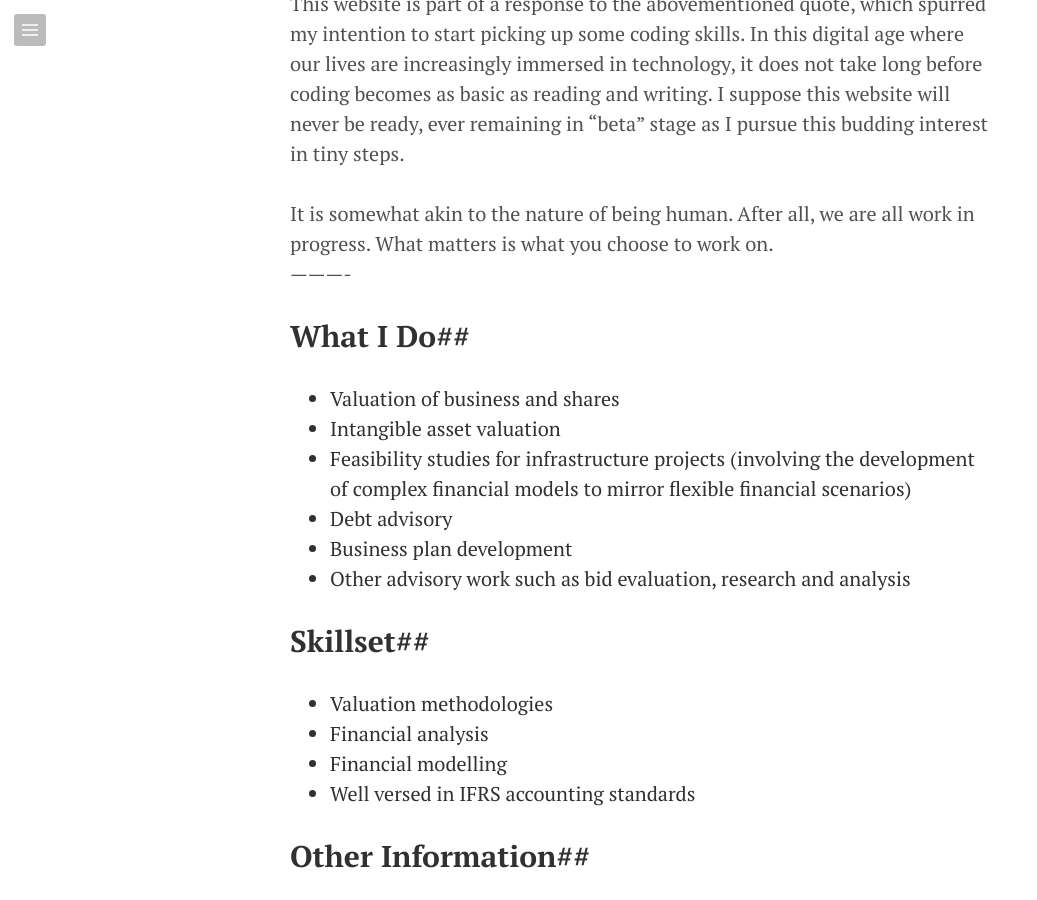
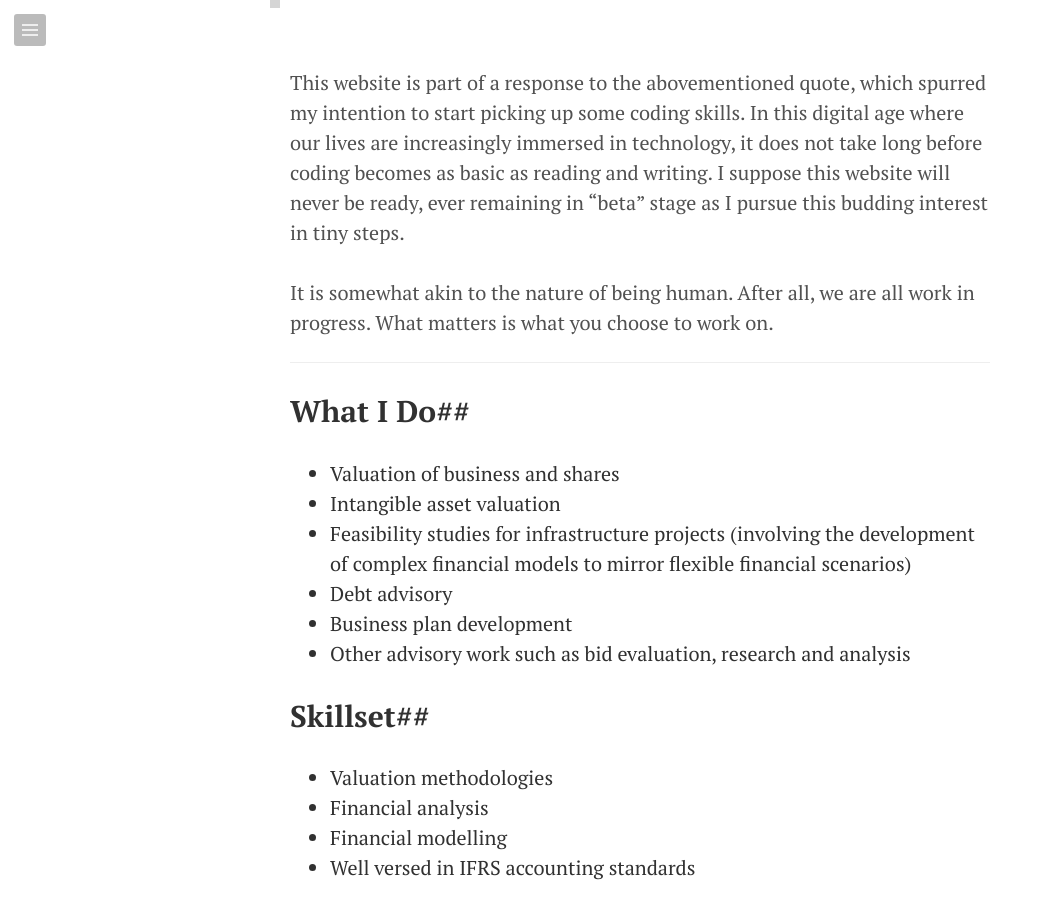
Before and after one commit to yenpeng/yenpeng.github.io, a Jekyll site: the page built from about.md, in a window 1280 px wide and 900 px high, scrolled down 1334 px. Shown: the whole window, without its empty margins (0-1037 px from the left). Built offline with Jekyll 4.4.1, drawn with Linux system fonts in a browser that asks for light colours; Markdown is read by kramdown in place of the engine named in the settings.

Commit message:
Minor changes

```diff
--- a/about.md
+++ b/about.md
@@ -20,15 +20,15 @@
 My interests include fitness, travelling, outdoors, financial modelling, arts and crafts, reading and surfing the internet in search of new / fun things to pick up.
 <br>
 <br>
-{% include image.html url="/assets/images/profilephoto.jpg" width="80%" description="At Taman Negara." %}
+{% include image.html url="/assets/images/profilephoto.jpg" width="100%" description="At Taman Negara." %}
 <br>
 This website is part of a response to the abovementioned quote, which spurred my intention to start picking up some coding skills. In this digital age where our lives are increasingly immersed in technology, it does not take long before coding becomes as basic as reading and writing. I suppose this website will never be ready, ever remaining in "beta" stage as I pursue this budding interest in tiny steps.
 <br>
 <br>
 It is somewhat akin to the nature of being human. After all, we are all work in progress. What matters is what you choose to work on.
-<br>
+
 ----------
-<br>
+
 ##What I Do##
 + Valuation of business and shares<br>
 + Intangible asset valuation<br>
```
Also changed, not shown: assets/images/yenpeng.jpg (deleted).
